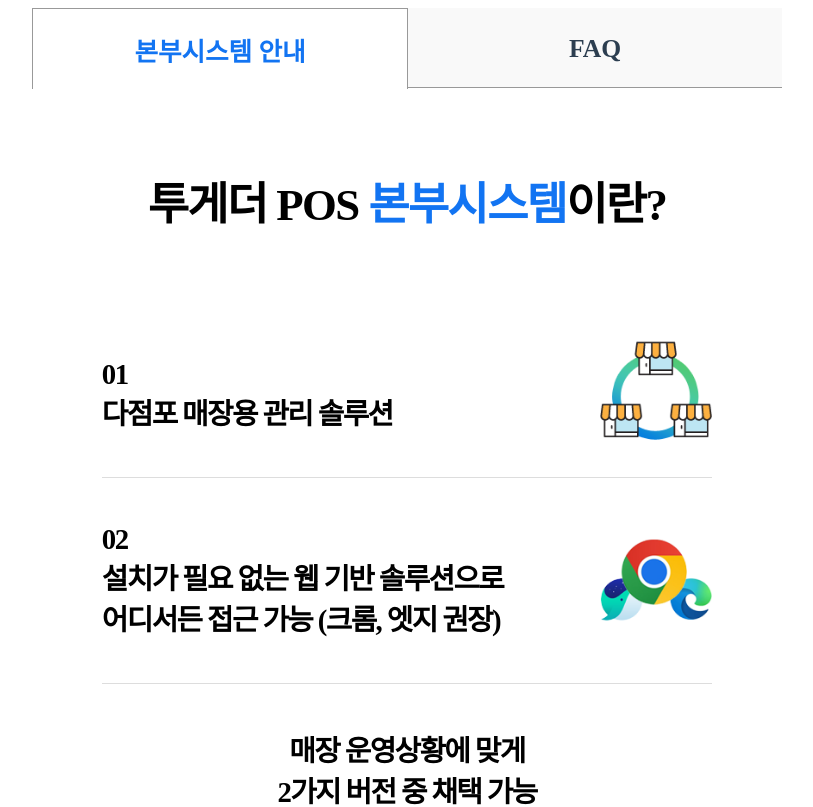
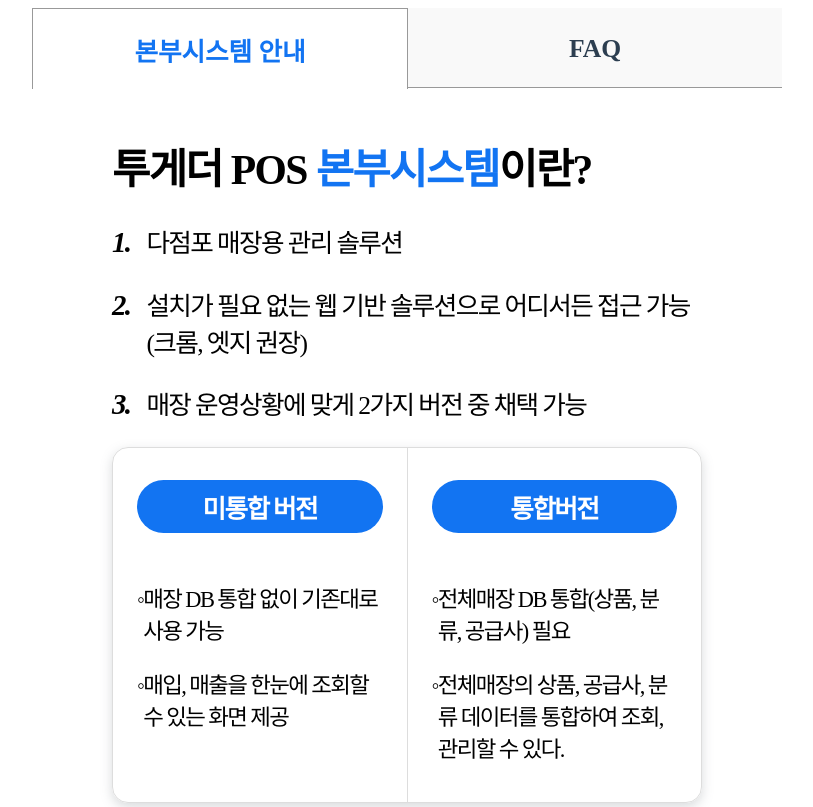
Before and after one commit to evaham/promotion_mobile, a Vue app: page / in a window 1280 px wide. Shown: the top 807 px of the page, without its empty margins (233-1046 px from the left). Built offline with nearby package versions, Linux system fonts and the light colour scheme.

Commit message:
20220209_3

```diff
--- a/src/App.vue
+++ b/src/App.vue
@@ -8,6 +8,6 @@
   </div>
 </template>
 <style lang="scss">
-  @import "@/assets/css/common.scss";
-  // @import '~@/assets/icomoon/style.css';
+@import "@/assets/css/common.scss";
+// @import '~@/assets/icomoon/style.css';
 </style>
--- a/src/assets/css/common.scss
+++ b/src/assets/css/common.scss
@@ -37,12 +37,10 @@
 }
 h1 {
   font-size: 2.6rem;
-  text-align: center;
 }
 h2 {
-  margin: 2rem 0 5rem;
-  font-size: 2.8rem;
-  text-align: center;
+  margin: 0 0 0 4rem;
+  font-size: 2.6rem;
   letter-spacing: -0.1rem;
   b {
     color: #1274f2;
@@ -66,64 +64,19 @@
   }
 }
 
-.infolist {
-  margin: 0;
-  padding: 0;
-  list-style: none;
-  display: flex;
-  flex-direction: column;
-  width: 85%;
-  margin: 0 auto;
-  li {
-    padding: 1rem 0;
-    border-top: 1px solid #ddd;
-    text-align: left;
-    &:first-child {
-      border-top: none;
-    }
-    p {
-      position: relative;
-      display: flex;
-      flex-direction: column;
-      justify-content: center;
-      font-size: 1.8rem;
-      font-weight: 600;
-      letter-spacing: -0.1rem;
-      em {
-        display: block;
-        font-weight: 600;
-        font-style: normal;
-      }
-      span {
-        position: absolute;
-        right: 0;
-        display: flex;
-        justify-content: center;
-        align-items: center;
-        max-width: 7rem;
-        max-height: 7rem;
-        > img {
-          max-width: 100%;
-          max-height: 100%;
-        }
-      }
-    }
-  }
-}
-
-.progresslist {
+.infolist, .progresslist {
   margin: 0 4rem;
   padding: 0;
   list-style: none;
   li {
     p {
       display: flex;
-      align-items: center;
+      align-items: baseline;
       font-size: 1.6rem;
       letter-spacing: -0.1rem;
       em {
-        padding-right: 1rem;
-        font-size: 2rem;
+        margin-right: 1rem;
+        font-size: 1.8rem;
         font-weight: 600;
         &::after {
           content: ".";
@@ -133,11 +86,43 @@
   }
 }
 
+
+.cardbox {
+  display: flex;
+  border: 0.1rem solid #ddd;
+  border-radius: 1rem;
+  box-shadow: 0 4px 12px 0 rgba(129, 135, 142, 0.3);
+  > div {
+    flex: 1;
+    padding: 1rem 1.5rem;
+    &:first-child {
+      border-right: 0.1rem solid #ddd;
+    }
+    > p.title {
+      font-weight: normal;
+      justify-content: center;
+      margin: 1rem 0 3rem;
+      padding: 0.5rem;
+      border-radius: 3rem;
+      background: #1274f2;
+      font-size: 1.6rem;
+      font-weight: 600;
+      color: #fff;
+      &::before{content: '';}
+    }
+    > p {
+      font-size: 1.4rem;
+      &::before {content: '◦';}
+    }
+
+  }
+}
+
 .costbox {
   display: flex;
   flex-direction: column;
   overflow: hidden;
-  margin: 0 1.6rem;
+  margin: 2rem 4rem;
   border: 0.1rem solid #ccc;
   border-radius: 1rem;
   box-shadow: 0 4px 12px 0 rgba(129, 135, 142, 0.3);
@@ -166,37 +151,10 @@
     }
   }
 }
-.cardbox {
-  display: flex;
-  border: 0.1rem solid #ddd;
-  border-radius: 1rem;
-  box-shadow: 0 4px 12px 0 rgba(129, 135, 142, 0.3);
-  > div {
-    flex: 1;
-    padding: 1rem 1.5rem;
-    text-align: center;
-    &:first-child {
-      border-right: 0.1rem solid #ddd;
-    }
-    > p {
-      font-size: 1.4rem;
-      font-weight: normal;
-      color: #333;
-      &:first-child {
-        margin: 1rem 0 3rem;
-        padding: 0.5rem;
-        border-radius: 3rem;
-        background: #1274f2;
-        font-size: 1.6rem;
-        font-weight: 600;
-        color: #fff;
-      }
-    }
-  }
-}
+
 
 .faqlist {
-  margin: 0 0 2rem;
+  margin: 2rem 0 2rem;
   padding: 0;
   border-radius: 1rem;
   background: #fafafa;
--- a/src/views/Faq.vue
+++ b/src/views/Faq.vue
@@ -1,39 +1,35 @@
 <template>
   <div class="faq">
-    <h1>FAQ</h1>
-    <div>
     <ul class="faqlist">
       <li>
         <p>1. 본부시스템 도입 시 이전 데이터를 이어서 볼 수 있나요?</p>
         <p>
-            <i>✔</i>통합버전 본부시스템은 모든 매장들이 상품, 분류, 공급사를 통합하여
-            사용하기 때문에 기존 DB와 분리가 필요합니다.<br /><br />따라서 기존
-            데이터를 이어서 볼 수 없으며, 별도 MGR에서 이전데이터를 확인할 수
-            있습니다.<br /><br />
-            단, 기준 매장의 DB로 본부DB를 구성할 경우 기준 매장은 데이터를
-            이어서 볼 수 있습니다.
+          <i>✔</i>통합버전은 모든 매장들이 상품, 분류, 공급사를 통합하여
+          사용하기 때문에 기존 DB와 분리가 필요합니다.<br />따라서 기존 데이터를
+          이어서 볼 수 없으며, 별도 MGR에서 이전데이터를 볼 수 있습니다.<br /><br />
+          단, 기준 매장의 DB로 본부DB를 구성할 경우 기준 매장은 데이터를 이어서
+          볼 수 있습니다.
+        </p>
+      </li>
+
+      <li>
+        <p>2. 기존 POS 프로그램과의 차이점은 무엇인가요?</p>
+        <p>
+          <i>✔</i>매장에서 상품의 주요정보(상품명, 바코드, 분류, 과면세,
+          판매방식, 중량정보)를 수정할 수 없습니다.
+        </p>
+        <p>
+          <i>✔</i>매장에서 상품 등록(MGR 상품등록, 미등록상품 자동저장,
+          GoodsUtil, OPR긴급등록)을 할 수 없습니다.
         </p>
       </li>
       <li>
-          <p>2. 기존 POS 프로그램과의 차이점은 무엇인가요?</p>
-          <p>
-            <i>✔</i>매장에서 상품의 주요정보(상품명, 바코드, 분류, 과면세, 판매방식,
-            중량정보)를 수정할 수 없습니다.
-          </p>
-          <p>
-            <i>✔</i>매장에서 상품 등록(MGR 상품등록, 미등록상품 자동저장, GoodsUtil,
-            OPR긴급등록)을 할 수 없습니다.
-          </p>
-        </li>
-        <li>
-          <p>3. 본부시스템 도입 시 이전 데이터를 이어서 볼 수 있나요?</p>
+        <p>3. 점간이동이 가능한가요?</p>
         <p>
           <i>✔</i>본부사이트 '재고관리>점간이동' 메뉴에서 출고매장과 입고매장을
           지정
         </p>
-          <p>
-            <i>✔</i> 이동할 상품을 선택하고 전표 작성
-          </p>
+        <p><i>✔</i> 이동할 상품을 선택하고 전표 작성</p>
         <p>
           <i>✔</i> 작성한 전표는 출고매장의 핸드터미널 수신리스트에 반품전표로
           수신됩니다.
@@ -44,27 +40,44 @@
         </p>
       </li>
       <li>
-          <p>4. 본부시스템 도입 시 이전 데이터를 이어서 볼 수 있나요?</p>
+        <p>4. 본부시스템에서 상품 일괄등록과 수정이 가능한가요?</p>
         <p><i>✔</i> 기초관리>일괄관리 메뉴에서 일괄등록과 수정이 가능합니다.</p>
       </li>
       <li>
-          <p>5. 본부시스템 도입 시 이전 데이터를 이어서 볼 수 있나요?</p>
+        <p>5. 본부시스템과 매장데이터는 실시간 동기화되나요?</p>
         <p><i>✔</i> 5~15분 사이에 동기화됩니다</p>
       </li>
       <li>
-          <p>6. 본부시스템 기능 확인 할 수 있나요?</p>
-          <p><i>✔</i> <span>미통합 버전 :&nbsp;<a href="http://repo.martpia.net:8080/daview">http://repo.martpia.net:8080/daview</a> &nbsp;(ID: t1577 )</span></p>
-          <p><i>✔</i> <span>통합 버전 :&nbsp;<a href="http://tpos.kr/demo">http://tpos.kr/demo</a> &nbsp;로 접속 (ID: pos1577 또는 pos4550)</span></p>
+        <p>6. 본부시스템 기능 확인할 수 있나요?</p>
+        <p>
+          <i>✔</i>
+          <span
+            >미통합 버전 :&nbsp;<a href="http://repo.martpia.net:8080/daview"
+              >http://repo.martpia.net:8080/daview</a
+            >
+            &nbsp;(ID: t1577 )</span
+          >
+        </p>
+        <p>
+          <i>✔</i>
+          <span
+            >통합 버전 :&nbsp;<a href="http://tpos.kr/demo"
+              >http://tpos.kr/demo</a
+            >
+            &nbsp;로 접속 (ID: pos1577 또는 pos4550)</span
+          >
+        </p>
         <p>※ 비번은 주기적으로 변경되므로 파트너팀에 문의해주세요.</p>
       </li>
       <li>
-          <p>7. 본부시스템 신청 시 시스템 셋팅 소요 기간은 어떻게 되나요?</p>
-          <p><i>✔</i>미통합 버전 : 2일( 데이터 수집 기간: 30일 기준)</p>
-          <p><i>✔</i>통합 버전 : 투게더POS 사용매장의 경우 각 매장 DB 점검 및 통합 작업이 필요함
-                  투게더POS 미사용 매장의 경우 타포스에서 마이그레이션 및 DB 점검 필요</p>
+        <p>7. 본부시스템 신청 시 시스템 셋팅 소요 기간은 얼마나 되나요?</p>
+        <p><i>✔</i>미통합 버전 : 2일(데이터 수집 기간: 30일 기준)</p>
+        <p>
+          <i>✔</i>통합 버전 : 투게더POS 사용매장의 경우 각 매장 DB 점검 및 통합
+          작업이 필요함 투게더POS 미사용 매장의 경우 타포스에서 마이그레이션 및
+          DB 점검 필요
+        </p>
       </li>
-
     </ul>
   </div>
-  </div>
 </template>
--- a/src/views/Home.vue
+++ b/src/views/Home.vue
@@ -5,36 +5,25 @@
       <h2>투게더 POS <b>본부시스템</b>이란?</h2>
       <ul class="infolist">
         <li>
+          <p><em>1</em> 다점포 매장용 관리 솔루션</p>
+        </li>
+        <li>
           <p>
-            <em>01</em>
-            다점포 매장용 관리 솔루션
-            <span><img src="@/assets/mart_link.png" /></span>
+            <em>2</em>
+            설치가 필요 없는 웹 기반 솔루션으로 어디서든 접근 가능 (크롬, 엣지
+            권장)
           </p>
         </li>
         <li>
-          <p>
-            <em>02</em>
-            설치가 필요 없는 웹 기반 솔루션으로 <br />
-            어디서든 접근 가능 (크롬, 엣지 권장)
-            <span><img src="@/assets/browser.png" /></span>
-          </p>
-        </li>
-        <li>
-          <p class="center bolder">
-            매장 운영상황에 맞게 <br />
-            2가지 버전 중 채택 가능
-          </p>
+          <p><em>3</em>매장 운영상황에 맞게 2가지 버전 중 채택 가능</p>
           <div class="cardbox">
             <div>
-              <p>미통합 버전</p>
-              <p>
-                매장 DB 통합 없이 <br />
-                기존대로 사용 가능
-              </p>
+              <p class="title">미통합 버전</p>
+              <p>매장 DB 통합 없이 기존대로 사용 가능</p>
               <p>매입, 매출을 한눈에 조회할 수 있는 화면 제공</p>
             </div>
             <div>
-              <p>통합버전</p>
+              <p class="title">통합버전</p>
               <p>전체매장 DB 통합(상품, 분류, 공급사) 필요</p>
               <p>
                 전체매장의 상품, 공급사, 분류 데이터를 통합하여 조회, 관리할 수
@@ -59,7 +48,7 @@
             <em>2</em>
             <span
               >도입 희망일 선택 <br />
-              <small>(통합 여부에 따라 매장 상품장 데이터 검수 필요)</small>
+              <small>통합 여부에 따라 매장 상품장 데이터 검수 필요</small>
             </span>
           </p>
         </li>
@@ -72,7 +61,7 @@
         <li>
           <p>
             <em>4</em>
-            <span>도메인 생성, 본부 DB구성, 웹페이지 배포</span>
+            <span>도메인 생성, 본부DB 구성, 웹페이지 배포</span>
           </p>
         </li>
         <li>
@@ -87,14 +76,14 @@
         <li>
           <p>
             <em>6</em>
-            <span>판매 시작일 각 매장 데이터의 정상적 수집 확인</span>
+            <span>각 매장 데이터의 정상적 수집 확인</span>
           </p>
         </li>
         <li>
           <p>
             <em>7</em>
             <span
-              >본부 그룹에 매장이 추가되는 경우 각 매장의 파일자료실 본부 DB로
+              >본부그룹에 매장이 추가되는 경우 각 매장의 파일자료실 본부DB로
               로컬서버 셋팅</span
             >
           </p>
```
Lines whose indentation alone changed are shown as unchanged.
